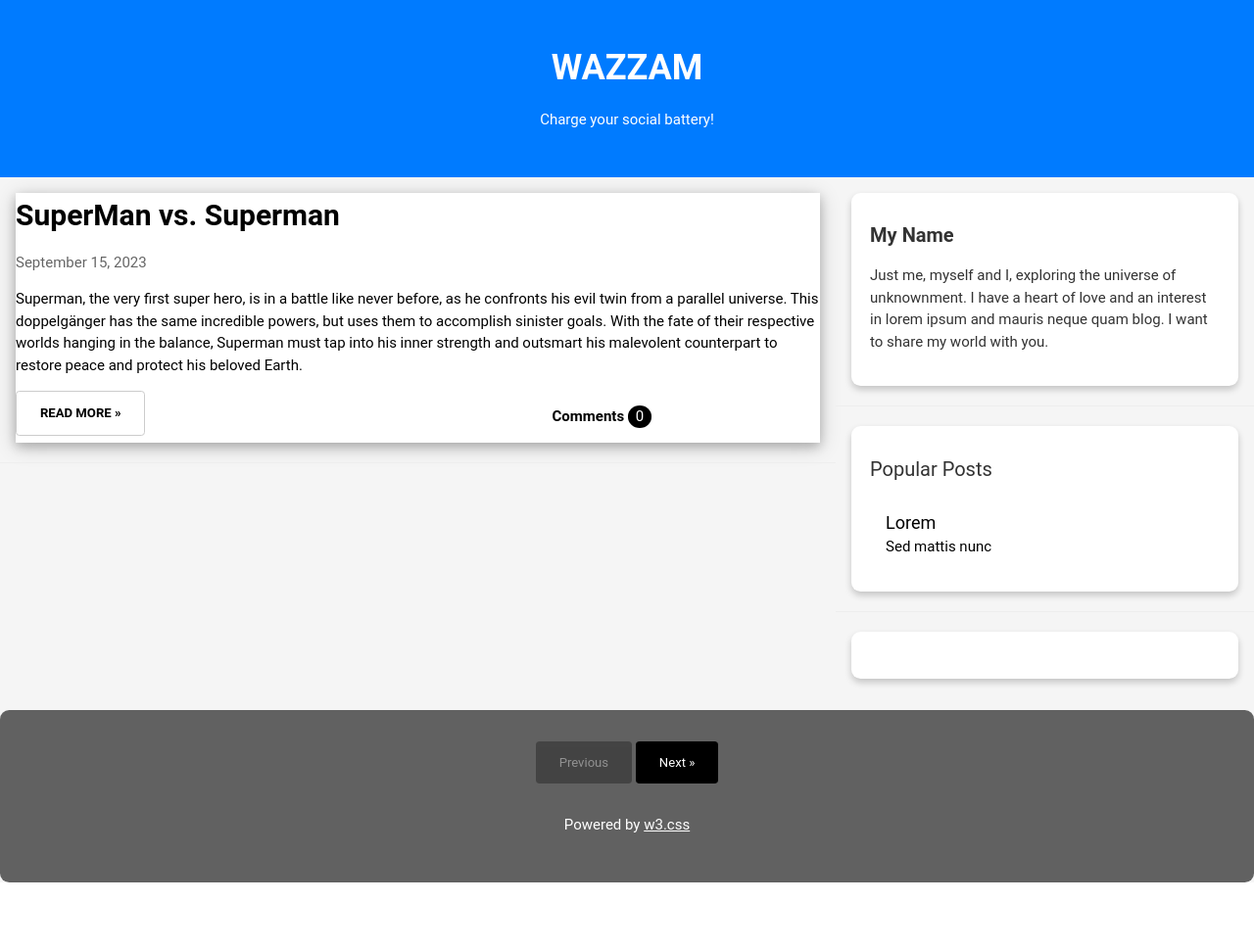
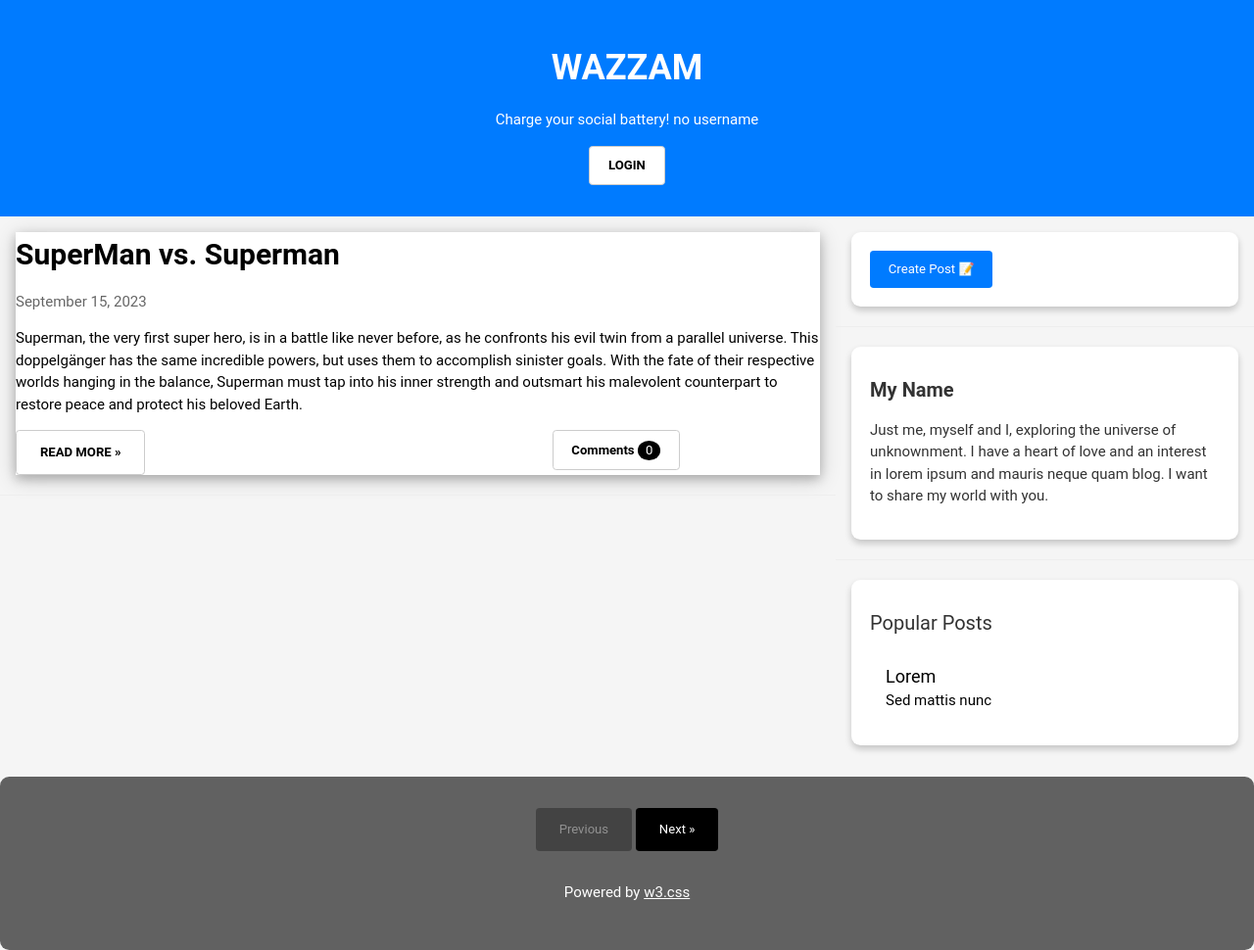
Before and after one commit to momo1123/wazam, a Node server app: page /home in a window 1280 px wide. Shown: the whole page at 98% size. Before the commit the page ends 901 px from the top, so only its background shows below. Run offline with Node 20, Linux system fonts and the light colour scheme; data comes from the database, SQL or seed files in the repository; data that the repository does not hold is empty; some libraries are stand-ins or nearby versions.

Commit message:
made changes to the handlebar files to connect routes, all routes should work now except next button

```diff
--- a/views/home.handlebars
+++ b/views/home.handlebars
@@ -1,6 +1,15 @@
 <header class="w3-container w3-center w3-padding-32">
     <h1 class="animated-header"><b>WAZZAM</b></h1>
-    <p>Charge your social battery! <i class="fas fa-bolt"></i></p>
+    <p>Charge your social battery! <i class="fas fa-bolt"></i>
+
+        {{#if username}}
+        {{username}}
+        {{else}}
+        no username
+        {{/if}}
+
+    </p>
+    <a class="w3-button w3-white w3-border" href="/login"><b>LOGIN</b></a>
 </header>
 <div class="w3-content" style="max-width: 1400px">
     <div id="wazzam-container"></div>
@@ -16,11 +25,14 @@
                     <p>{{message}}</p>
                     <div class="w3-row">
                         <div class="w3-col m8 s12">
-                            <button class="w3-button w3-padding-large w3-white w3-border"><b>READ MORE »</b></button>
+                            <a class="w3-button w3-padding-large w3-white w3-border" href="/post/{{id}}"><b>READ MORE
+                                    »</b></a>
                         </div>
                         <div class="w3-col m4 w3-hide-small">
                             <!-- todo: make this dynamic with a javascript file -->
-                            <p><b>Comments</b> <span class="w3-badge">0</span></p>
+                            <a class="w3-button w3-white w3-border comment-btn"
+                                href="/create-comment/{{id}}"><b>Comments</b>
+                                <span class="w3-badge">0</span></a>
                         </div>
                     </div>
                 </div>
@@ -30,6 +42,15 @@
             <!-- Repeat the above article block for other blog entries -->
         </main>
         <aside class="w3-col l4">
+            <!-- this is empty -->
+            <div class="w3-card w3-margin">
+                <div class="content">
+                    <a class="w3-button" href="/create-post">
+                        Create Post 📝
+                    </a>
+                </div>
+            </div>
+            <hr>
             <div class="w3-card w3-margin w3-margin-top">
                 <script id="wazzam-template" type="text/x-handlebars-template"></script>
                 <div class="content">
@@ -51,21 +72,12 @@
                     <!-- Repeat similar list items for other popular posts -->
                 </ul>
             </div>
-            <hr>
-            <div class="w3-card w3-margin">
-                <div class="content">
-                    <h4></h4>
-                </div>
-                <div class="content">
-                    <!-- Add your tags here -->
-                </div>
-            </div>
         </aside>
     </div>
 </div>
 <footer class="w3-container w3-dark-grey w3-padding-32 w3-margin-top">
     <button class="w3-button w3-black w3-disabled w3-padding-large w3-margin-bottom">Previous</button>
-    <button class="w3-button w3-black w3-padding-large w3-margin-bottom">Next »</button>
+    <a class="w3-button w3-black w3-padding-large w3-margin-bottom" href="">Next »</a>
     <p>Powered by <a href="https://www.w3schools.com/w3css/default.asp" target="_blank">w3.css</a></p>
 </footer>
 <script>
--- a/views/layouts/main.handlebars
+++ b/views/layouts/main.handlebars
@@ -22,12 +22,14 @@
          cssFilePath = "/css/wazzamStart.css";
       } else if (pathname == "/home") {
          cssFilePath = "/css/timeLine.css";
+      } else {
+         cssFilePath = "/css/timeLine.css";
       }
 
       if (pathname == "/loginPage") {
          cssFilePath = "/css/wazzamStart.css";
       }
-            if (pathname == "/signup") {
+      if (pathname == "/signup") {
          cssFilePath = "/css/wazzamStart.css";
       }
       // writes html link to the html document using appropriate css path
--- a/views/login.handlebars
+++ b/views/login.handlebars
@@ -2,14 +2,14 @@
   <div class="col-md-6">
     <h2>Login</h2>
 
-    <form class="form login-form">
+    <form action="/login" method="POST" class="form login-form">
       <div class="form-group">
         <label for="email-login">email:</label>
-        <input class="form-input" type="text" id="email-login" />
+        <input class="form-input" type="text" id="email-login" name="email" />
       </div>
       <div class="form-group">
         <label for="password-login">password:</label>
-        <input class="form-input" type="password" id="password-login" />
+        <input class="form-input" type="password" id="password-login" name="password" />
       </div>
       <div class="form-group">
         <button class="btn btn-primary" type="submit">login</button>
```
Also changed, not shown: views/create-comment.handlebars (added, +32 -0 lines), views/create-post.handlebars (added, +28 -0 lines), views/post.handlebars (added, +28 -0 lines).
